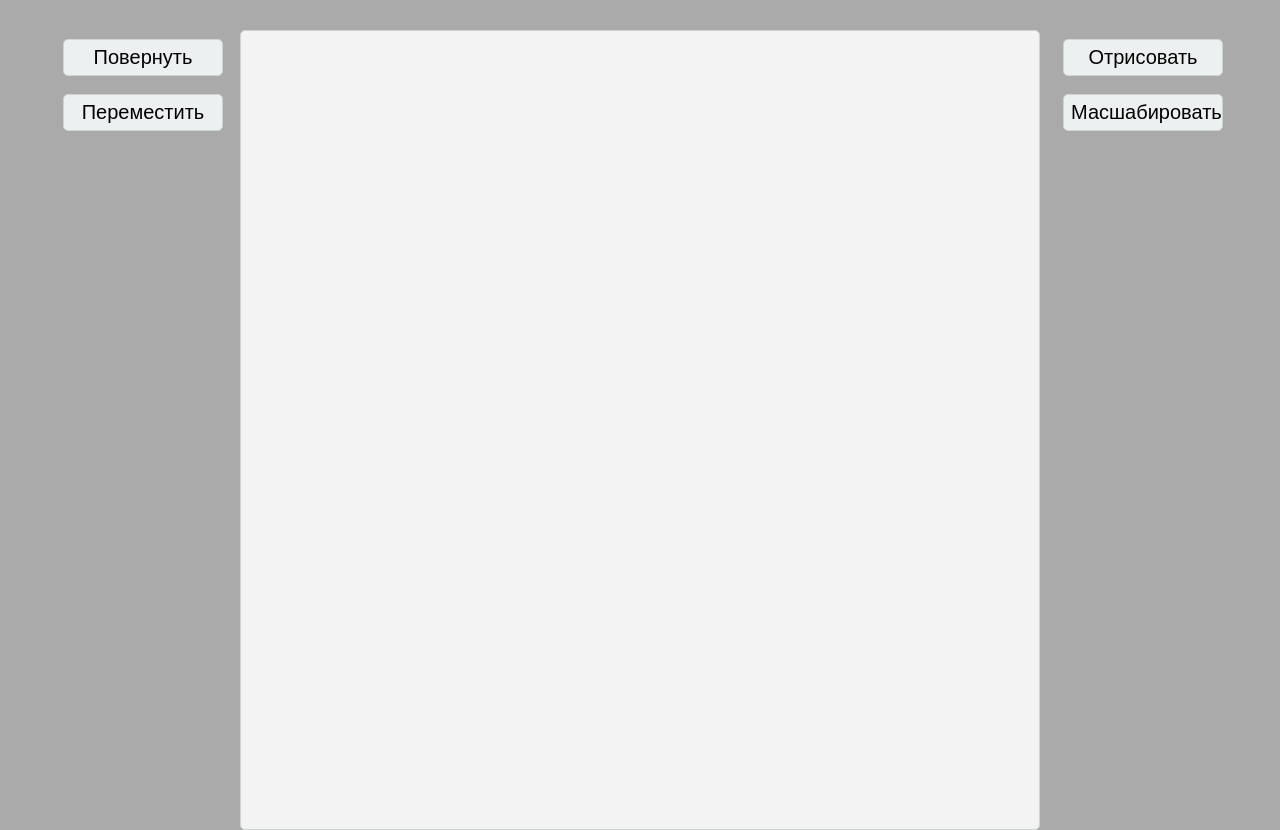
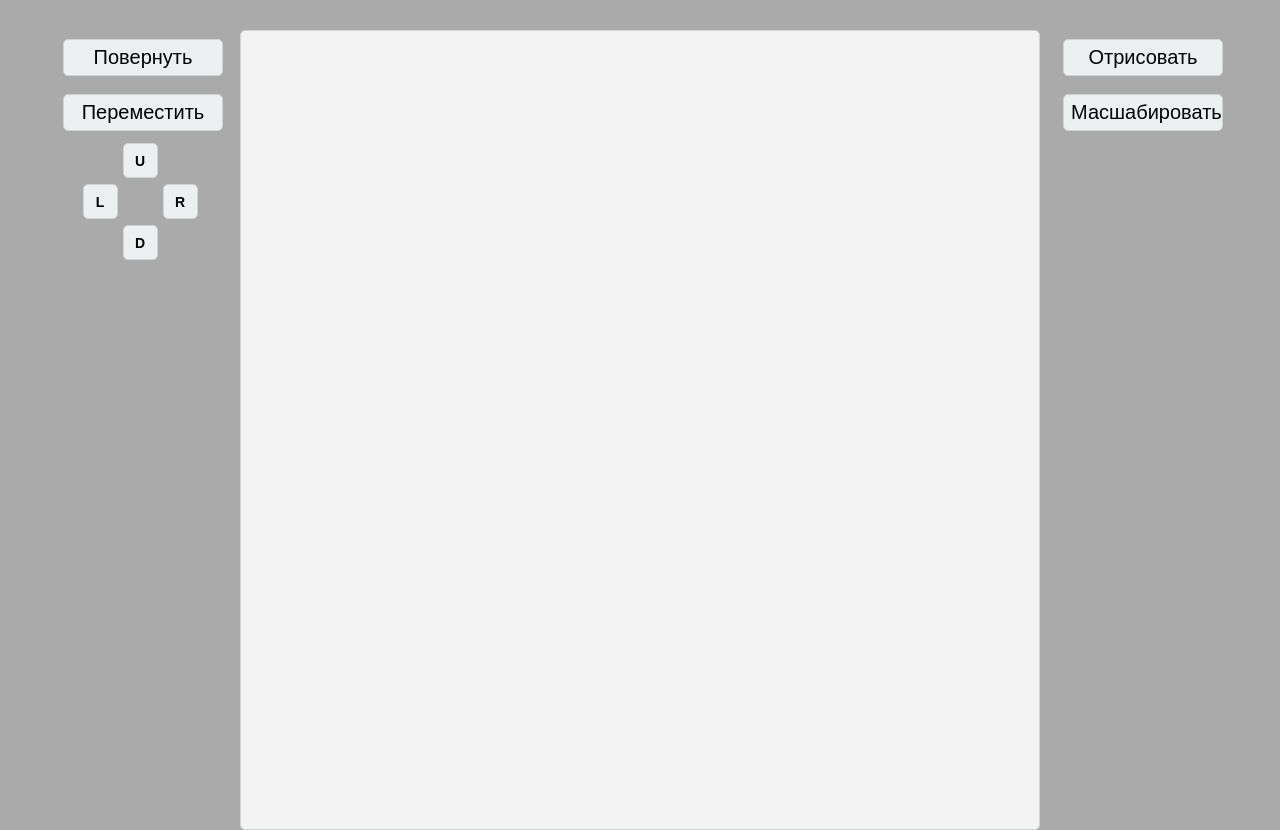
Before and after one commit to bruhmagedon/three.js.hz, a React (Create React App) app: page / in a window 1280 px wide. Built offline with nearby package versions, Linux system fonts and the light colour scheme.

Commit message:
2d beta ending

```diff
--- a/src/app/App.js
+++ b/src/app/App.js
@@ -4,6 +4,7 @@ import { Service } from "../service/graphic-service";
 import { useCoordinate } from "../service/coordinate.hook";
 import { useModel } from "../model/model";
 import { Range } from "../range/Range";
+import { ArrowButton } from "../arrowButton/arrowButton";
 import "./app.scss";
 
 const App = () => {
@@ -19,13 +20,17 @@ const App = () => {
 
     // импорт модельки гнома
     const { dwarfModel } = useModel();
+    const screenConvertScale = 10;
 
     // оригинальный гном в мировых координатах (+его матрица)
     const [dwarf, setDwarf] = useState(null);
     const [dwarfMatrix, setDwarfMatrix] = useState(null);
     const [statusDraw, setStatusDraw] = useState(false);
-    // матрица издевательств
+    // матрицы издевательств
     const [actionMatrix, setActionMatrix] = useState(null);
+    const [actionScaleMatrix, setActionScaleMatrix] = useState(null);
+    const [actionRotateMatrix, setActionRotateMatrix] = useState(null);
+    const [actionMoveMatrix, setActionMoveMatrix] = useState(null);
 
     // панели активности
     const [srangeDisplay, setSrangeDisplay] = useState(false);
@@ -39,7 +44,6 @@ const App = () => {
 
         setDwarf(dwarfModel); //установка начальной модельки
         setDwarfMatrix(convertModelToMatrix(dwarfModel)); //создание матрицы координат
-
         // eslint-disable-next-line
     }, []);
 
@@ -47,23 +51,26 @@ const App = () => {
     const draw = () => {
         setStatusDraw(true);
         setActionMatrix(dwarfMatrix);
-        const screenDwarf = coordConvert(dwarfMatrix, 10); // из мировых в экранные
+        const screenDwarf = coordConvert(dwarfMatrix, screenConvertScale); // из мировых в экранные
         drawDwarf(screenDwarf, dwarf);
     };
 
     //масштабирование
     const onScale = (e) => {
         if (!statusDraw) return;
+        if (srotateDisplay) return;
         if (e.target.tagName === "BUTTON") {
             if (!srangeDisplay) {
                 setSrangeDisplay(true);
+                setActionScaleMatrix(actionMatrix);
             } else {
+                setActionMatrix(actionScaleMatrix);
                 setSrangeDisplay(false);
             }
             return;
         }
         const view = e.target.getAttribute("view");
-        const scale = e.target.value;
+        const scale = Number(e.target.value);
 
         const { sx, sy } = scaleCoordinate(scale, view);
 
@@ -74,63 +81,81 @@ const App = () => {
             [0, 0, 1],
         ];
 
-        // const scaleMatrixDwarf = structuredClone(dwarfMatrix);
-
-        // const rotateDwarf = multiply(rotateMatrixDwarf, rotationMatrix);
-        // setActionMatrix(rotateDwarf);
-        // const screenDwarf = coordConvert(actionMatrix, 10);
-
-        const scaleDwarf = multiply(dwarfMatrix, scaleMatrix); //масштабируем
-        setActionMatrix(scaleDwarf);
-        const screenDwarf = coordConvert(scaleDwarf, 10); //переводим из мировых в экранные
+        const scaleDwarf = multiply(actionMatrix, scaleMatrix); //масштабируем
+        setActionScaleMatrix(scaleDwarf);
+        const screenDwarf = coordConvert(scaleDwarf, screenConvertScale); //переводим из мировых в экранные
         drawDwarf(screenDwarf, dwarf);
     };
 
-    const onMove = (scale) => {
+    const onMove = (e) => {
         if (!statusDraw) return;
-
-        const moveDwarf = structuredClone(dwarfMatrix);
-        for (const bodyPart in moveDwarf) {
-            moveDwarf[bodyPart][x] += 0;
-            moveDwarf[bodyPart][y] += 10;
+        const movement = e.target.name;
+        const moveDwarf = structuredClone(actionMatrix);
+        let screenDwarf;
+        switch (movement) {
+            case "U":
+                for (const bodyPart in moveDwarf) {
+                    moveDwarf[bodyPart][y] -= 1;
+                }
+                screenDwarf = coordConvert(moveDwarf, screenConvertScale);
+                drawDwarf(screenDwarf, dwarf);
+                break;
+            case "L":
+                for (const bodyPart in moveDwarf) {
+                    moveDwarf[bodyPart][x] -= 1;
+                }
+                screenDwarf = coordConvert(moveDwarf, screenConvertScale);
+                drawDwarf(screenDwarf, dwarf);
+                break;
+            case "R":
+                for (const bodyPart in moveDwarf) {
+                    moveDwarf[bodyPart][x] += 1;
+                }
+                screenDwarf = coordConvert(moveDwarf, screenConvertScale);
+                drawDwarf(screenDwarf, dwarf);
+                break;
+            case "D":
+                for (const bodyPart in moveDwarf) {
+                    moveDwarf[bodyPart][y] += 1;
+                }
+                screenDwarf = coordConvert(moveDwarf, screenConvertScale);
+                drawDwarf(screenDwarf, dwarf);
+                break;
+            default:
+                return;
         }
-        //переводим из мировых в экранные
-        const screenDwarf = coordConvert(moveDwarf, 10);
-        drawDwarf(screenDwarf, dwarf);
+        setActionMatrix(moveDwarf);
     };
 
     const onRotate = (e) => {
         if (!statusDraw) return;
+        if (srangeDisplay) return;
         if (e.target.tagName === "BUTTON") {
-            if (!srangeDisplay) {
+            if (!srotateDisplay) {
+                setActionRotateMatrix(actionMatrix);
                 setRotateDisplay(true);
             } else {
+                setActionMatrix(actionRotateMatrix);
                 setRotateDisplay(false);
             }
             return;
         }
-
-        // console.log(e.target.value);
-        // const view = e.target.getAttribute("view");
-        // const scale =
-
         // Рассчитываем угол поворота в радианах
         let angle = e.target.value;
-        console.log(angle);
         let radianAngle = (angle * Math.PI) / 180;
 
         // Создаем матрицу поворота
         let rotationMatrix = [
-            [Math.cos(radianAngle), -Math.sin(radianAngle), 0],
-            [Math.sin(radianAngle), Math.cos(radianAngle), 0],
+            [Math.cos(radianAngle), Math.sin(radianAngle), 0],
+            [-Math.sin(radianAngle), Math.cos(radianAngle), 0],
             [0, 0, 1],
         ];
 
-        const rotateMatrixDwarf = structuredClone(dwarfMatrix);
+        const rotateMatrixDwarf = structuredClone(actionMatrix);
         const rotateDwarf = multiply(rotateMatrixDwarf, rotationMatrix);
-        setActionMatrix(rotateDwarf);
+        setActionRotateMatrix(rotateDwarf);
         // * ОШИБКА ПЕРВОГО РАЗА
-        const screenDwarf = coordConvert(actionMatrix, 10);
+        const screenDwarf = coordConvert(rotateDwarf, 10);
         drawDwarf(screenDwarf, dwarf);
     };
 
@@ -157,12 +182,19 @@ const App = () => {
                             displayStatus={srotateDisplay}
                             type="rotate2"
                         /> */}
-                        <button
-                            className="buttons-panel-button"
-                            onClick={(e) => onMove(5)}
-                        >
+                        <button className="buttons-panel-button" disabled>
                             Переместить
                         </button>
+                        <div className="up-down-button">
+                            <ArrowButton name={"U"} onAction={onMove} />
+                        </div>
+                        <div className="left-right-button">
+                            <ArrowButton name={"L"} onAction={onMove} />
+                            <ArrowButton name={"R"} onAction={onMove} />
+                        </div>
+                        <div className="up-down-button">
+                            <ArrowButton name={"D"} onAction={onMove} />
+                        </div>
                     </nav>
                 </aside>
                 <canvas
@@ -211,6 +243,4 @@ const App = () => {
 
 export default App;
 
-//* Вместо инпутов можно перемещать по нажатию стрелочек
-//* Поворачивать с помощью какой нибудь крутилки
-//* А увеличивать с помощью ползунка
+// * Фикс инфляции изображения - настройка value у range
--- a/src/app/app.scss
+++ b/src/app/app.scss
@@ -72,3 +72,13 @@ body {
     border: 1px solid #d0d3d4;
     border-radius: 5px;
 }
+
+.up-down-button {
+    display: flex;
+    justify-content: center;
+}
+
+.left-right-button {
+    display: flex;
+    justify-content: space-around;
+}
--- /dev/null
+++ b/src/arrowButton/arrowButton.js
@@ -0,0 +1,16 @@
+// import Form from "react-bootstrap/Form";
+import "./arrowButton.scss";
+
+export const ArrowButton = ({ name, onAction }) => {
+    // const rangeStyle = !displayStatus
+    //     ? { display: "none" }
+    //     : { display: "block" };
+
+    return (
+        <>
+            <button className="arrow-button" onClick={onAction} name={name}>
+                {name}
+            </button>
+        </>
+    );
+};
--- /dev/null
+++ b/src/arrowButton/arrowButton.scss
@@ -0,0 +1,18 @@
+.arrow-button {
+    margin: 3px 3px;
+    outline: none;
+    background: #ecf0f1;
+    border: 1px solid #d0d3d4;
+    color: black;
+    font-size: 14px;
+    border-radius: 5px;
+
+    transition: all 0.3s ease;
+    width: 35px;
+    height: 35px;
+    font-weight: bold;
+    &:hover {
+        background: #d8dadb;
+        color: black;
+    }
+}
--- a/src/service/coordinate.hook.js
+++ b/src/service/coordinate.hook.js
@@ -4,17 +4,22 @@ export const useCoordinate = () => {
     const x = 0;
     const y = 1;
 
-    const [scaleX, setScaleX] = useState(1);
-    const [scaleY, setScaleY] = useState(1);
+    const [scaleX, setScaleX] = useState(2);
+    const [scaleY, setScaleY] = useState(2);
+    // const [scaleOX, setScaleOX] = useState(2);
+    // const [scaleOY, setScaleOY] = useState(2);
 
     const scaleCoordinate = (scale, view) => {
         const [sx, sy] = [scaleX, scaleY];
 
         switch (view) {
             case "x":
+                // if(scaleOX < scaleX)
+                // setScaleX((scaleX) => scaleX + scale);
                 setScaleX(scale);
                 break;
             case "y":
+                // setScaleY((scaleY) => scaleY + scale);
                 setScaleY(scale);
                 break;
             default:
```
Also changed, not shown: src/service/keypress.hook.js (added, +27 -0 lines).
